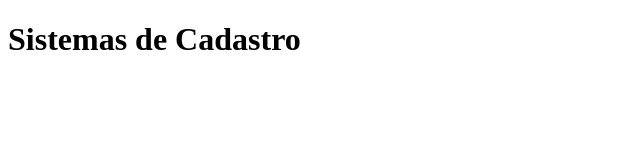
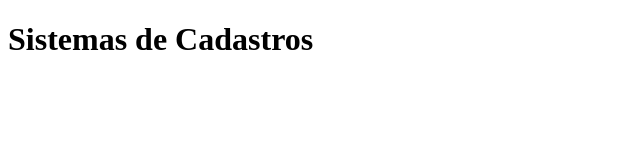
Before and after one commit to Enuntos/Alura, a plain HTML site: page Index.html in a window 1280 px wide. Shown: the full height of the page, 0-640 px from the left. Drawn offline with Linux system fonts and the light colour scheme.

Commit message:
Ajuste plural - correcao

```diff
--- a/Index.html
+++ b/Index.html
@@ -7,6 +7,6 @@
     <title>Cadastro</title>
 </head>
 <body>
-    <h1>Sistemas de Cadastro</h1>
+    <h1>Sistemas de Cadastros</h1>
 </body>
 </html>
```
